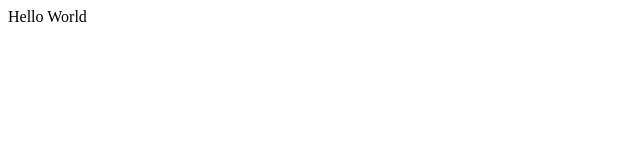
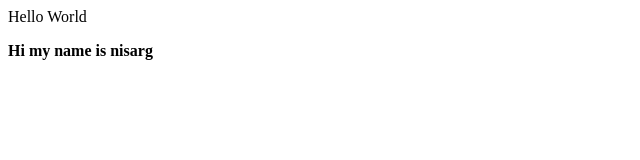
Before and after one commit to Nisargvankawala/Git-Basic, a plain HTML site: page index.html in a window 1280 px wide. Shown: the whole page, without its empty margins (0-640 px from the left). Drawn offline with Linux system fonts and the light colour scheme.

Commit message:
Added a line

```diff
--- a/index.html
+++ b/index.html
@@ -1 +1,2 @@
 <p>Hello World</p>
+<b>Hi my name is nisarg</b>
```
